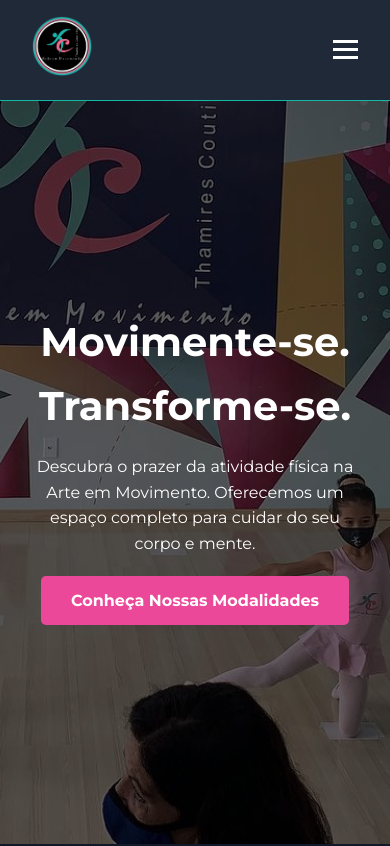
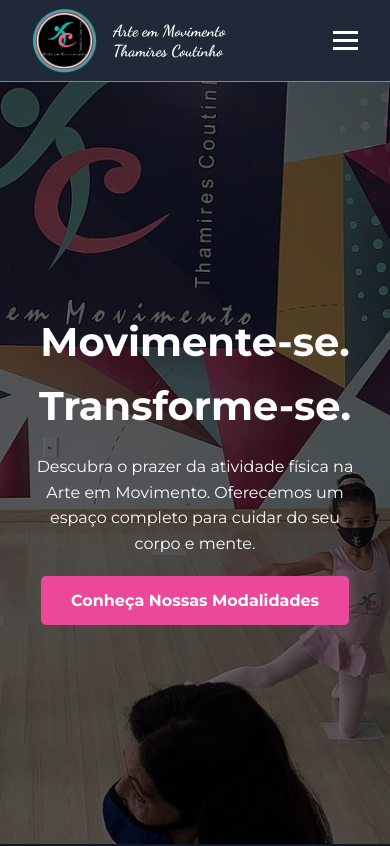
Before and after one commit to matteusmoreno/arte-em-movimento-site, a React (Create React App) app: page / in a window 390 px wide. Shown: the top 846 px of the page. Built offline with nearby package versions, Linux system fonts and the light colour scheme.

Commit message:
update header

```diff
--- a/src/components/Header/Header.css
+++ b/src/components/Header/Header.css
@@ -1,9 +1,7 @@
 .header {
     background: var(--surface-color);
-    /* Fundo um pouco mais claro que o principal */
-    /* Trocamos a sombra por uma borda na cor secundária */
     border-bottom: 1px solid var(--secondary-color);
-    padding: 1rem 0;
+    padding: 0.5rem 0;
     position: fixed;
     width: 100%;
     top: 0;
@@ -16,22 +14,35 @@
     align-items: center;
 }
 
+.logo-area {
+    display: flex;
+    align-items: center;
+    gap: 1rem;
+}
+
 .logo {
-    height: 60px;
+    height: 65px;
+}
+
+.logo-text {
+    font-family: 'Dancing Script', cursive;
+    font-size: 1.25rem;
+    font-weight: 700;
+    color: var(--heading-color);
+    line-height: 1.2;
+    white-space: nowrap;
 }
 
 .nav-menu a {
     margin: 0 1rem;
     text-decoration: none;
     color: var(--text-color);
-    /* Cor de texto padrão */
     font-weight: 500;
     transition: color 0.3s ease;
 }
 
 .nav-menu a:hover {
     color: var(--primary-color);
-    /* Destaque com o rosa do logo */
 }
 
 .hamburger {
@@ -43,18 +54,34 @@
     width: 25px;
     height: 3px;
     background-color: var(--heading-color);
-    /* Linhas do hamburger em branco */
     margin: 5px 0;
 }
 
-/* Responsividade para o menu */
+/* --- Media Queries para Responsividade --- */
+
+/* Ajuste para tablets */
+@media (max-width: 992px) {
+    .logo-text {
+        font-size: 1.1rem;
+    }
+}
+
+/* Ajuste para o menu hamburger */
 @media (max-width: 768px) {
+
+    /* MUDANÇA: A regra que escondia o texto foi REMOVIDA daqui */
+    .logo-text {
+        font-size: 1rem;
+        /* Apenas diminuímos a fonte para caber melhor */
+        gap: 0.8rem;
+        /* Diminuímos o espaço entre o logo e o texto */
+    }
+
     .nav-menu {
         display: none;
         flex-direction: column;
         position: absolute;
-        top: 80px;
-        /* Altura do header */
+        top: 75px;
         left: 0;
         width: 100%;
         background: var(--surface-color);
--- a/src/components/Header/Header.js
+++ b/src/components/Header/Header.js
@@ -1,6 +1,6 @@
 import React, { useState } from 'react';
 import './Header.css';
-import logo from '../../assets/arte-em-movimento-logo.png'; // Importando o logo
+import logo from '../../assets/arte-em-movimento-logo.png';
 
 const Header = () => {
     const [isOpen, setIsOpen] = useState(false);
@@ -8,9 +8,11 @@ const Header = () => {
     return (
         <header className="header">
             <div className="container header-container">
-                <div className="logo-container">
+                <div className="logo-area">
                     <img src={logo} alt="Arte em Movimento Logo" className="logo" />
+                    <span className="logo-text">Arte em Movimento <br /> Thamires Coutinho</span>
                 </div>
+
                 <nav className={`nav-menu ${isOpen ? 'active' : ''}`}>
                     <a href="#services" onClick={() => setIsOpen(false)}>Serviços</a>
                     <a href="#about" onClick={() => setIsOpen(false)}>Sobre Nós</a>
--- a/src/styles/global.css
+++ b/src/styles/global.css
@@ -1,21 +1,16 @@
-/* Importando uma fonte do Google Fonts para um visual mais moderno */
+/* MUDANÇA: Voltando a importar a 'Dancing Script' */
+@import url('https://fonts.googleapis.com/css2?family=Dancing+Script:wght@700&display=swap');
+
+/* O resto do arquivo continua igual */
 @import url('https://fonts.googleapis.com/css2?family=Montserrat:wght@400;500;700&display=swap');
 
 :root {
-    /* NOVA PALETA DE CORES - TEMA ESCURO */
     --primary-color: #EC4899;
-    /* Rosa vibrante do seu logo */
     --secondary-color: #14B8A6;
-    /* Ciano/Verde-água do seu logo */
-
     --background-color: #111827;
-    /* Um azul quase preto para o fundo */
     --surface-color: #1F2937;
-    /* Um cinza-azulado escuro para superfícies como cards */
     --text-color: #E5E7EB;
-    /* Um cinza bem claro para textos principais */
     --heading-color: #FFFFFF;
-    /* Branco puro para títulos de destaque */
 }
 
 * {
```
